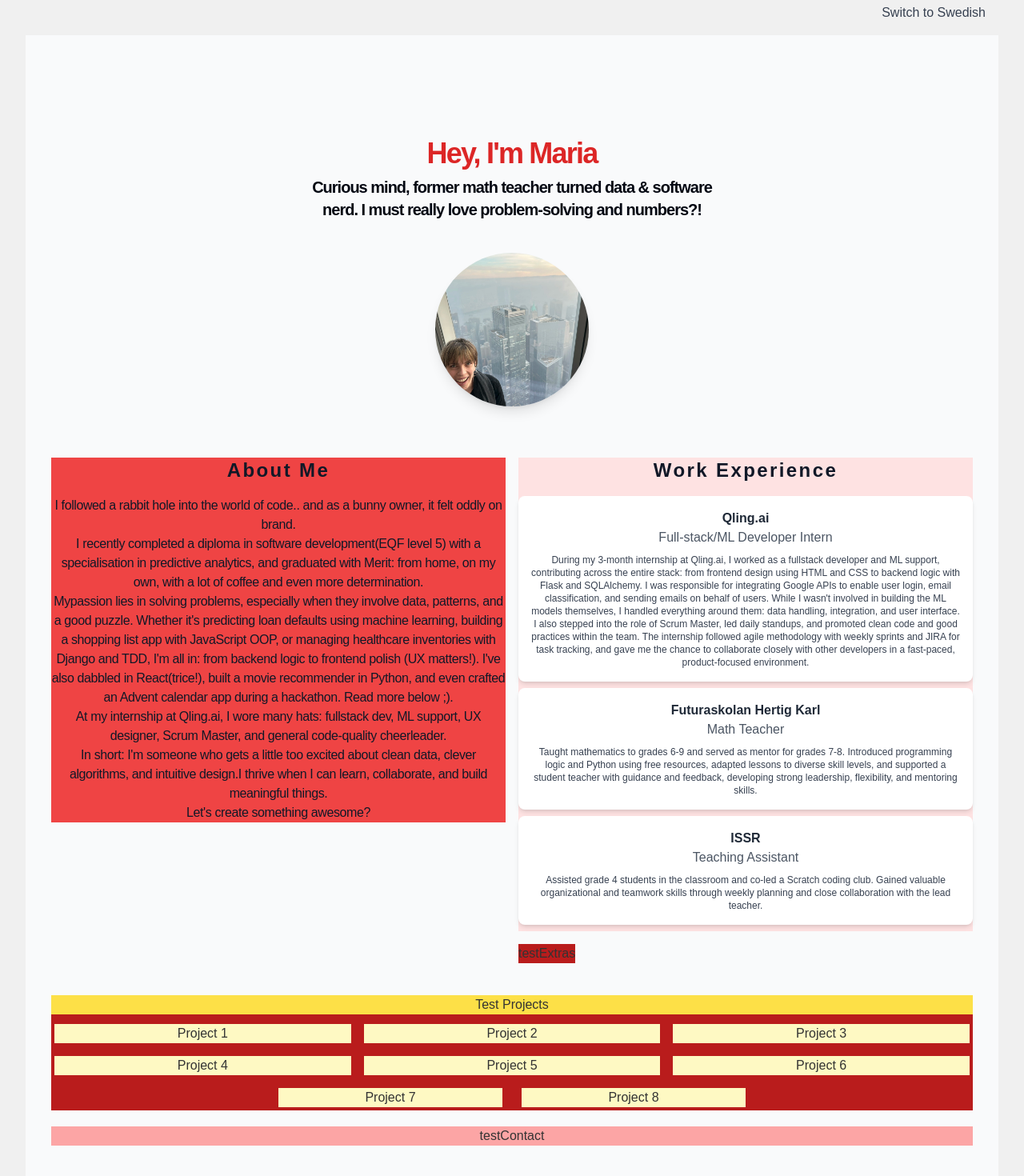
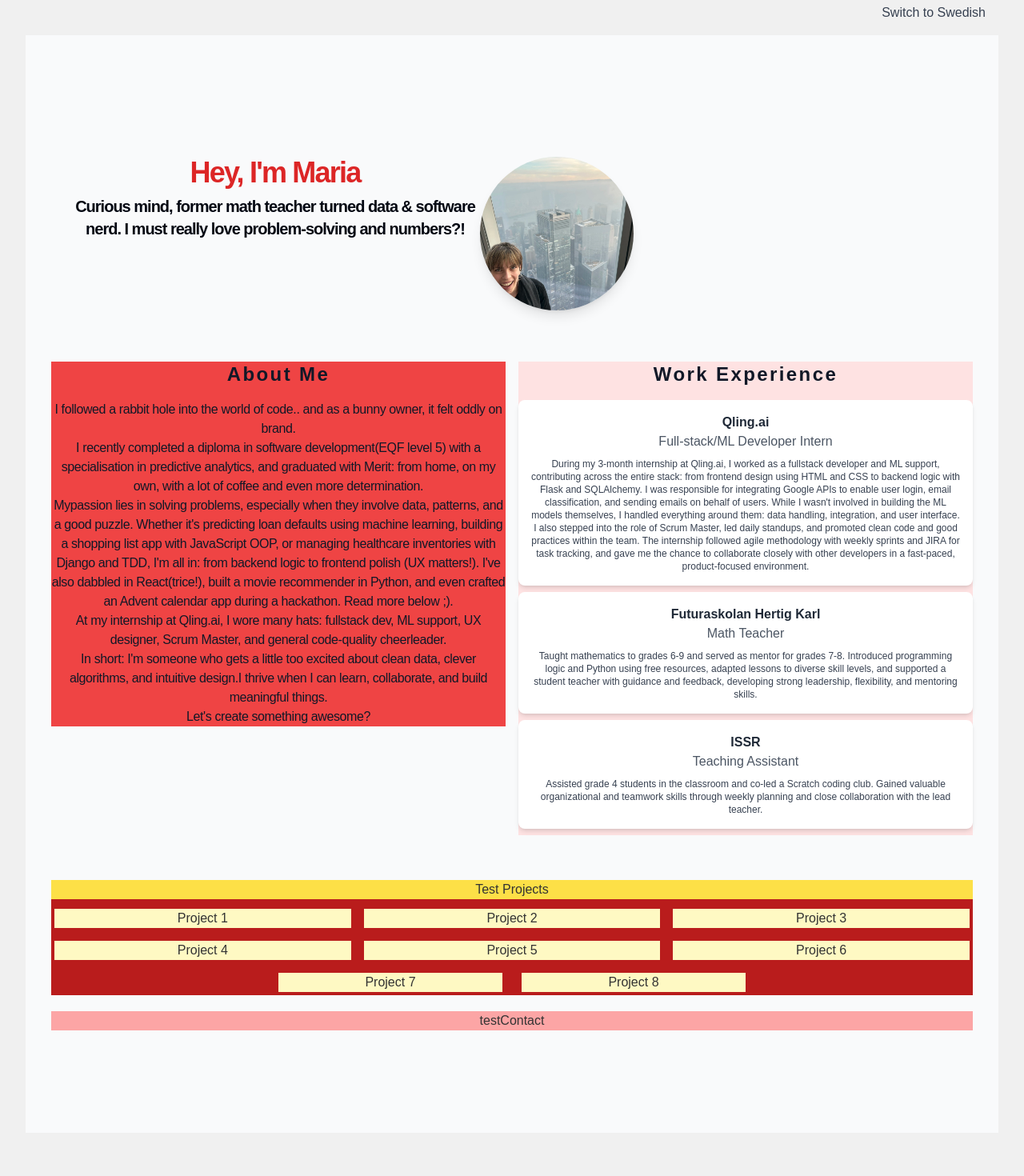
Before and after one commit to mariaciceri/my-portfolio, a React (Vite) app: page / in a window 1280 px wide. Shown: the part 44-1514 px from the top of the page at 80% size. After the commit the page ends 1492 px from the top, so only its background shows below. Built offline with nearby package versions, Linux system fonts and the light colour scheme.

Commit message:
Reanimate fadeIn effect

```diff
--- a/src/pages/Home.tsx
+++ b/src/pages/Home.tsx
@@ -1,7 +1,6 @@
 import About from '../components/sections/About'
 import Contact from '../components/sections/Contact'
 import Experience from '../components/sections/Experience'
-import Extras from '../components/sections/Extras'
 import Projects from '../components/sections/Projects'
 import { content } from '../data/translations'
 import { motion, AnimatePresence } from 'framer-motion'
@@ -17,26 +16,29 @@ function Home() {
         initial: { opacity: 0, y: 30 },
         whileInView: { opacity: 1, y: 0 },
         transition: { duration: 0.35 },
-        viewport: { once: true, amount: 0.5 }
+        viewport: { once: false, amount: 0.5 }
     };
 
     return (
         <AnimatePresence>
             <div className="bg-gray-50 py-24 sm:py-32">
-                <motion.div className="mx-auto max-w-2xl px-6 lg:max-w-7xl lg:px-8"
+                <div className="mx-auto max-w-2xl px-6 lg:max-w-7xl lg:px-8">
+                    <motion.div className='flex m-6'
                     key={language + '-home'}
-                    exit={{ opacity: 0, y: 10 }}
-                    initial={{ opacity: 0, y: -10 }}
+                    exit={{ opacity: 0, y: 20 }}
+                    initial={{ opacity: 0, y: -20 }}
                     animate={{ opacity: 1, y: 0 }}
                     transition={{ duration: 0.8 }}
                     >
+                        <div>
                             <h2 className={`text-center text-4xl tracking-tighter font-semibold ${textColor}`}>
                                 {greeting}
                             </h2>
                             <p className="mx-auto mt-2 max-w-lg tracking-tighter text-center text-xl font-semibold tracking-tight text-balance text-gray-950">
                             {description}
                             </p>
-                    <div className="mt-10 flex justify-center">
+                        </div>
+                        <div className="flex justify-center">
                             {/* ADD A NICER IMAGE EFFECT */}
                             <motion.img
                             key={image}
@@ -45,26 +47,38 @@ function Home() {
                             className="h-48 w-48 rounded-full object-cover shadow-lg"
                             />
                         </div>
-                    <div className="mt-10 grid gap-4 sm:mt-16 lg:grid-cols-2">
-                        <motion.div {...fadeIn} className='row-span-2'>
+                    </motion.div>
+                    <motion.div
+                    key={`${language}-sections`}
+                    initial = {{ opacity: 0, y: 30 }}
+                    exit = {{ opacity: 1, y: -30 }}
+                    animate={{ opacity: 1, y: 0 }}
+                    transition = {{ duration: 0.8 }}
+                    className="mt-20 grid gap-4 sm:mt-16 lg:grid-cols-2"
+                    >
+                        <div className='row-span-2'>
                             <About />
-                        </motion.div>
-                        <motion.div {...fadeIn} className='flex'>
+                        </div>
+                        <motion.div
+                        {...(window.innerWidth < 1024 ? fadeIn : {})}
+                        key={`${language}-experience`}
+                        className='flex'
+                        >
                             <Experience />
                         </motion.div>
-                        <motion.div {...fadeIn} className='flex'>
-                            <Extras />
                     </motion.div>
-                    </div>
                     <div className="mt-10">
-                        <motion.div {...fadeIn}>
+                        <motion.div
+                        {...fadeIn}
+                        key={`${language}-projects`}
+                        >
                             <Projects />
                         </motion.div>
-                        <motion.div {...fadeIn}>
+                        <motion.div {...fadeIn} key={`${language}-contact`}>
                             <Contact />
                         </motion.div>
                     </div>
-                </motion.div>
+                </div>
             </div>
         </AnimatePresence>
     )
```
Lines whose indentation alone changed are shown as unchanged.
